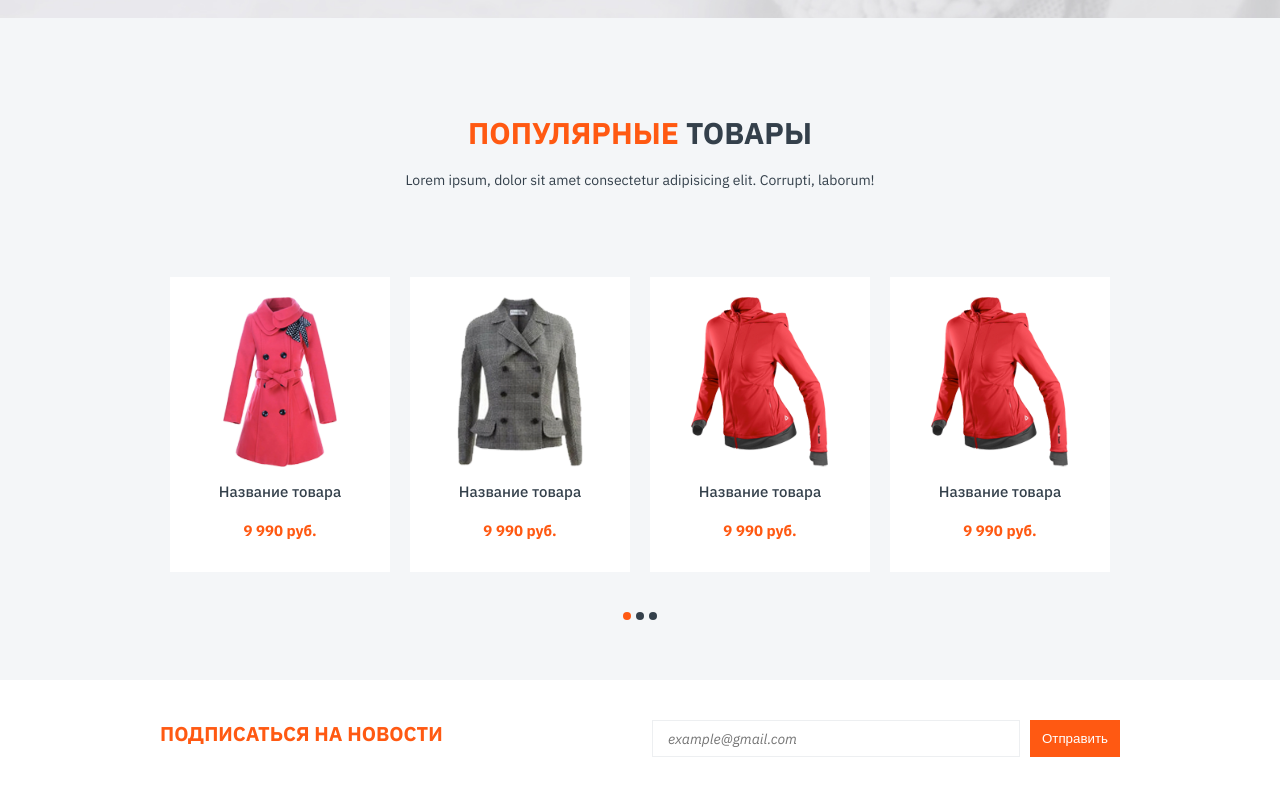
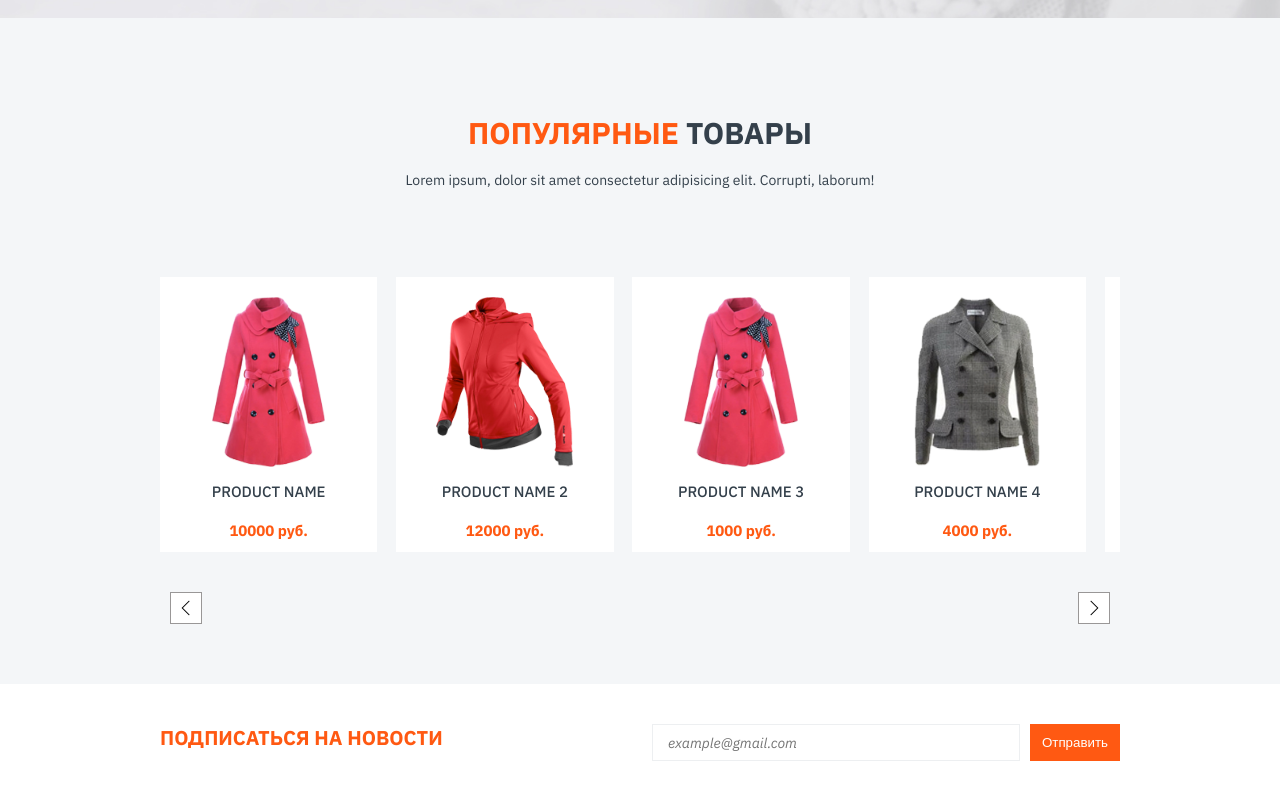
Before and after one commit to karchev97/rosecapvue, a Vue app: page / in a window 1280 px wide. Shown: the part 588-1388 px from the top of the page. Built offline with nearby package versions, Linux system fonts and the light colour scheme; a small style sheet from the web is missing.

Commit message:
Доделан слайдер с популярными товарами и вывод данных о товарах черех Vuex

```diff
--- a/src/assets/scss/popProducts.scss
+++ b/src/assets/scss/popProducts.scss
@@ -25,12 +25,16 @@
 
 .pop-products{
   @include w960();
+  overflow-x: hidden;
 
   display: flex;
   flex-direction: row;
+  transition: all 0.7s;
+  padding-right: 15px;
 }
 
 .pop-products-item{
+  flex:none;
   flex-basis: 23%;
   margin:0 1%;
   text-align: center;
@@ -38,6 +42,15 @@
   background-color: #fff;
   height: 275px;
   overflow: hidden;
+  transition: all 0.7s;
+  box-sizing: border-box;
+
+  &:first-child{
+    margin-left: 0;
+  }
+  &:last-child{
+    margin-right: 0;
+  }
 
   &__link{
     text-decoration: none;
@@ -106,25 +119,30 @@
 
   display: flex;
   margin: 20px auto;
-  justify-content: center;
+  justify-content: space-between;
   padding: 20px 0;
 
   &__item{
-    width: 8px;
-    height: 8px;
-    border-radius: 50%;
-    background: $mainDarkColor;
-    display: inline-block;
-    margin: 0 5px;
+    width: 30px;
+    height: 30px;
+    border: 1px solid rgb(153, 151, 151);
+    background: #fff;
+
+    display: flex;
+    margin: 0 10px;
+
+    & > span{
+      margin: auto;
+    }
 
     &:hover{
       cursor: pointer;
+
+      & > span{
+        color: $mainColor;
+      }
     }
 
-    &:last-child,
-    &:first-child{
-      margin: 0;
-    }
     &.active{
       background: $mainColor;
     }
@@ -140,10 +158,9 @@
   }
   .pop-products{
     @include w90();
-    flex-wrap: wrap;
   }
   .pop-products-item{
-    flex-basis: 48%;
+    flex-basis: 98%;
     margin:0 1%;
     margin-bottom: 20px;
   }
@@ -155,11 +172,9 @@
   }
   .pop-products{
     @include w90();
-
-    flex-wrap: wrap;
   }
   .pop-products-item{
-    flex-basis: 31%;
+    flex-basis: 48%;
     margin:0 1%;
     margin-bottom: 20px;
   }
--- a/src/components/main/PopProducts.vue
+++ b/src/components/main/PopProducts.vue
@@ -9,88 +9,31 @@
       <div class="products">
         <div class="pop-products">
 
-          <article class="pop-products-item">
-            <a href="#" class="pop-products-item__link">
+          <!-- :style="{ 'margin-left': key == 0 ? (leftOffset != 0 ? leftOffset + 'px' : '1%') : ' ' }" -->
+          <article class="pop-products-item" v-for="(product, key) in products" >
+            <router-link :to="'product/'+product.id" class="pop-products-item__link">
               <div class="pop-products-item__img">
-                  <img src="img/Product1.png" alt="Пальто">
+                  <img :src="'img/'+product.imgs[0]" alt="Пальто">
                 </div>
-              <h3 class="pop-products-item__title">Название товара</h3>
-              <h4 class="pop-products-item__price">9 990 руб.</h4>
+              <h3 class="pop-products-item__title">{{ product.title }}</h3>
+              <h4 class="pop-products-item__price">{{ product.price }} руб.</h4>
 
             <div class="pop-products-item-choose">
-              <div class="pop-products-item-choose__size">размеры : xl, l, m</div>
+              <div class="pop-products-item-choose__size">размеры : <span v-for="size in product.size">{{ size }} ,</span></div>
 
               <ul class="pop-products-item-choose__action-items">
                 <li class="pop-products-item-choose__action-item"><span class="ti-shopping-cart"></span></li>
                 <li class="pop-products-item-choose__action-item"><span class="ti-heart"></span></li>
               </ul>
             </div>
-            </a>
-          </article>
-
-          <article class="pop-products-item">
-            <a href="#" class="pop-products-item__link">
-              <div class="pop-products-item__img">
-                  <img src="img/Product2.png" alt="Пальто">
-                </div>
-              <h3 class="pop-products-item__title">Название товара</h3>
-              <h4 class="pop-products-item__price">9 990 руб.</h4>
-
-            <div class="pop-products-item-choose">
-              <div class="pop-products-item-choose__size">размеры : xl, l, m</div>
-
-              <ul class="pop-products-item-choose__action-items">
-                <li class="pop-products-item-choose__action-item"><span class="ti-shopping-cart"></span></li>
-                <li class="pop-products-item-choose__action-item"><span class="ti-heart"></span></li>
-              </ul>
-            </div>
-            </a>
-          </article>
-
-          <article class="pop-products-item">
-            <a href="#" class="pop-products-item__link">
-              <div class="pop-products-item__img">
-                  <img src="img/Product3.png" alt="Пальто">
-                </div>
-              <h3 class="pop-products-item__title">Название товара</h3>
-              <h4 class="pop-products-item__price">9 990 руб.</h4>
-
-            <div class="pop-products-item-choose">
-              <div class="pop-products-item-choose__size">размеры : xl, l, m</div>
-
-              <ul class="pop-products-item-choose__action-items">
-                <li class="pop-products-item-choose__action-item"><span class="ti-shopping-cart"></span></li>
-                <li class="pop-products-item-choose__action-item"><span class="ti-heart"></span></li>
-              </ul>
-            </div>
-            </a>
-          </article>
-
-          <article class="pop-products-item">
-            <a href="#" class="pop-products-item__link">
-              <div class="pop-products-item__img">
-                  <img src="img/Product3.png" alt="Пальто">
-                </div>
-              <h3 class="pop-products-item__title">Название товара</h3>
-              <h4 class="pop-products-item__price">9 990 руб.</h4>
-
-            <div class="pop-products-item-choose">
-              <div class="pop-products-item-choose__size">размеры : xl, l, m</div>
-
-              <ul class="pop-products-item-choose__action-items">
-                <li class="pop-products-item-choose__action-item"><span class="ti-shopping-cart"></span></li>
-                <li class="pop-products-item-choose__action-item"><span class="ti-heart"></span></li>
-              </ul>
-            </div>
-            </a>
+            </router-link>
           </article>
 
         </div>
         <!-- Навигация по слайдеру -->
         <ul class="pop-products-nav">
-          <li class="pop-products-nav__item active"></li>
-          <li class="pop-products-nav__item"></li>
-          <li class="pop-products-nav__item"></li>
+          <li class="pop-products-nav__item" @click="rlSlide('left')"><span class="ti-angle-left"></span></li>
+          <li class="pop-products-nav__item" @click="rlSlide('right')"><span class="ti-angle-right"></span></li>
         </ul>
       </div>
     </article>
@@ -98,6 +41,41 @@
 
 <script>
 export default {
+  data(){
+    return {
+      products: this.$store.getters.PRODUCTS,
+      leftOffset: 0,
+    }
+  },
+  methods: {
+    rlSlide: function(action){
+      var blockScroll = document.querySelector('.pop-products')
+      var widthScroll = blockScroll.scrollWidth / this.products.length;
+      console.log(widthScroll);
 
+      var step = 0;
+      const scroll = setInterval(function(){
+        if(action == 'right'){
+          blockScroll.scrollLeft += 10;
+          step += 10;
+          if(step >= widthScroll){
+            console.log(blockScroll.scrollLeft);
+            clearInterval(scroll);
+          }
+        } else{
+          blockScroll.scrollLeft -= 10;
+          step += 10;
+          if(step >= widthScroll){
+            console.log(blockScroll.scrollWidth);
+            clearInterval(scroll);
+          }
+        }
+
+      }, 15);
+    }
+  },
+  beforeMount(){
+
+  }
 }
 </script>
--- /dev/null
+++ b/src/store/export/mainSlider.js
@@ -0,0 +1,36 @@
+export default {
+  state: {
+    slides: [
+      {
+        title: "Full winter kit",
+        sub_title: "Какой-то дополнительный текст",
+        description: "Lorem, ipsum dolor sit amet consectetur adipisicing elit.",
+        price: "10.000",
+        link_to: "#"
+      },
+      {
+        title: "Another title for example",
+        sub_title: "Какой-то дополнительный текст 2",
+        description: "Lorem, ipsum dolor sit amet consectetur adipisicing elit 2",
+        price: "130.000",
+        link_to: "#"
+      },
+      {
+        title: "Revolution product",
+        sub_title: "Подзаголовок продаваемого товара",
+        description: "Lorem, ipsum dolor sit amet consectetur adipisicing elit 2",
+        price: "99.000",
+        link_to: "#"
+      }
+    ]
+  },
+  mutations: {
+  },
+  actions: {
+  },
+  getters: {
+    MAIN_SLIDER: state => {
+      return state.slides
+    }
+  }
+}
--- /dev/null
+++ b/src/store/export/popProducts.js
@@ -0,0 +1,78 @@
+export default {
+  state: {
+    products: [
+      {
+        id: 0,
+        title: "PRODUCT NAME",
+        sub_title: "Lorem ipsum dolor sit amet, consectetur adipisicing elit. Vel, saepe.",
+        description: "Lorem, ipsum dolor sit amet consectetur adipisicing elit. Cumque, optio commodi recusandae obcaecati nulla fugiat quis, maiores quia fugit animi molestias, unde consequatur deserunt quisquam minima eligendi expedita reiciendis sed tenetur doloremque assumenda. Quas nihil omnis tenetur recusandae, minus culpa?",
+        size: ['s', 'm', 'l', 'xl'],
+        imgs: ['Product1.png', 'Product2.png', 'Product3.png'],
+        price: 10000
+      },
+      {
+        id: 1,
+        title: "PRODUCT NAME 2",
+        sub_title: "Lorem ipsum dolor sit amet, consectetur adipisicing elit. Vel, saepe.",
+        description: "Lorem, ipsum dolor sit amet consectetur adipisicing elit. Cumque, optio commodi recusandae obcaecati nulla fugiat quis, maiores quia fugit animi molestias, unde consequatur deserunt quisquam minima eligendi expedita reiciendis sed tenetur doloremque assumenda. Quas nihil omnis tenetur recusandae, minus culpa?",
+        size: ['s', 'm', 'l', 'xl'],
+        imgs: ['Product3.png', 'Product2.png', 'Product3.png'],
+        price: 12000
+      },
+      {
+        id: 2,
+        title: "PRODUCT NAME 3",
+        sub_title: "Lorem ipsum dolor sit amet, consectetur adipisicing elit. Vel, saepe.",
+        description: "Lorem, ipsum dolor sit amet consectetur adipisicing elit. Cumque, optio commodi recusandae obcaecati nulla fugiat quis, maiores quia fugit animi molestias, unde consequatur deserunt quisquam minima eligendi expedita reiciendis sed tenetur doloremque assumenda. Quas nihil omnis tenetur recusandae, minus culpa?",
+        size: ['s', 'm'],
+        imgs: ['Product1.png', 'Product2.png', 'Product3.png'],
+        price: 1000
+      },
+      {
+        id: 3,
+        title: "PRODUCT NAME 4",
+        sub_title: "Lorem ipsum dolor sit amet, consectetur adipisicing elit. Vel, saepe.",
+        description: "Lorem, ipsum dolor sit amet consectetur adipisicing elit. Cumque, optio commodi recusandae obcaecati nulla fugiat quis, maiores quia fugit animi molestias, unde consequatur deserunt quisquam minima eligendi expedita reiciendis sed tenetur doloremque assumenda. Quas nihil omnis tenetur recusandae, minus culpa?",
+        size: [ 'l', 'xl'],
+        imgs: ['Product2.png', 'Product2.png', 'Product3.png'],
+        price: 4000
+      },
+      {
+        id: 4,
+        title: "PRODUCT NAME 5",
+        sub_title: "Lorem ipsum dolor sit amet, consectetur adipisicing elit. Vel, saepe.",
+        description: "Lorem, ipsum dolor sit amet consectetur adipisicing elit. Cumque, optio commodi recusandae obcaecati nulla fugiat quis, maiores quia fugit animi molestias, unde consequatur deserunt quisquam minima eligendi expedita reiciendis sed tenetur doloremque assumenda. Quas nihil omnis tenetur recusandae, minus culpa?",
+        size: ['s', 'm', 'l', 'xl', 'xxl'],
+        imgs: ['Product1.png', 'Product2.png', 'Product3.png'],
+        price: 2900
+      },
+      {
+        id: 5,
+        title: "PRODUCT NAME 6",
+        sub_title: "Lorem ipsum dolor sit amet, consectetur adipisicing elit. Vel, saepe.",
+        description: "Lorem, ipsum dolor sit amet consectetur adipisicing elit. Cumque, optio commodi recusandae obcaecati nulla fugiat quis, maiores quia fugit animi molestias, unde consequatur deserunt quisquam minima eligendi expedita reiciendis sed tenetur doloremque assumenda. Quas nihil omnis tenetur recusandae, minus culpa?",
+        size: ['s', 'm', 'l', 'xl', 'xxl'],
+        imgs: ['Product1.png', 'Product2.png', 'Product3.png'],
+        price: 2900
+      },
+      {
+        id: 6,
+        title: "PRODUCT NAME 7",
+        sub_title: "Lorem ipsum dolor sit amet, consectetur adipisicing elit. Vel, saepe.",
+        description: "Lorem, ipsum dolor sit amet consectetur adipisicing elit. Cumque, optio commodi recusandae obcaecati nulla fugiat quis, maiores quia fugit animi molestias, unde consequatur deserunt quisquam minima eligendi expedita reiciendis sed tenetur doloremque assumenda. Quas nihil omnis tenetur recusandae, minus culpa?",
+        size: ['s', 'm', 'l', 'xl', 'xxl'],
+        imgs: ['Product1.png', 'Product2.png', 'Product3.png'],
+        price: 2900
+      },
+    ]
+  },
+  mutations: {
+  },
+  actions: {
+  },
+  getters: {
+    PRODUCTS: state => {
+      return state.products
+    }
+  }
+}
--- a/src/store/index.js
+++ b/src/store/index.js
@@ -1,15 +1,13 @@
 import Vue from 'vue'
 import Vuex from 'vuex'
+import MainSlider from '@/store/export/mainSlider'
+import PopProducts from '@/store/export/popProducts'
 
 Vue.use(Vuex)
 
 export default new Vuex.Store({
-  state: {
-  },
-  mutations: {
-  },
-  actions: {
-  },
   modules: {
+    MainSlider,
+    PopProducts
   }
 })
```
Also changed, not shown: src/components/main/MainSlider.vue (+6 -31 lines).
